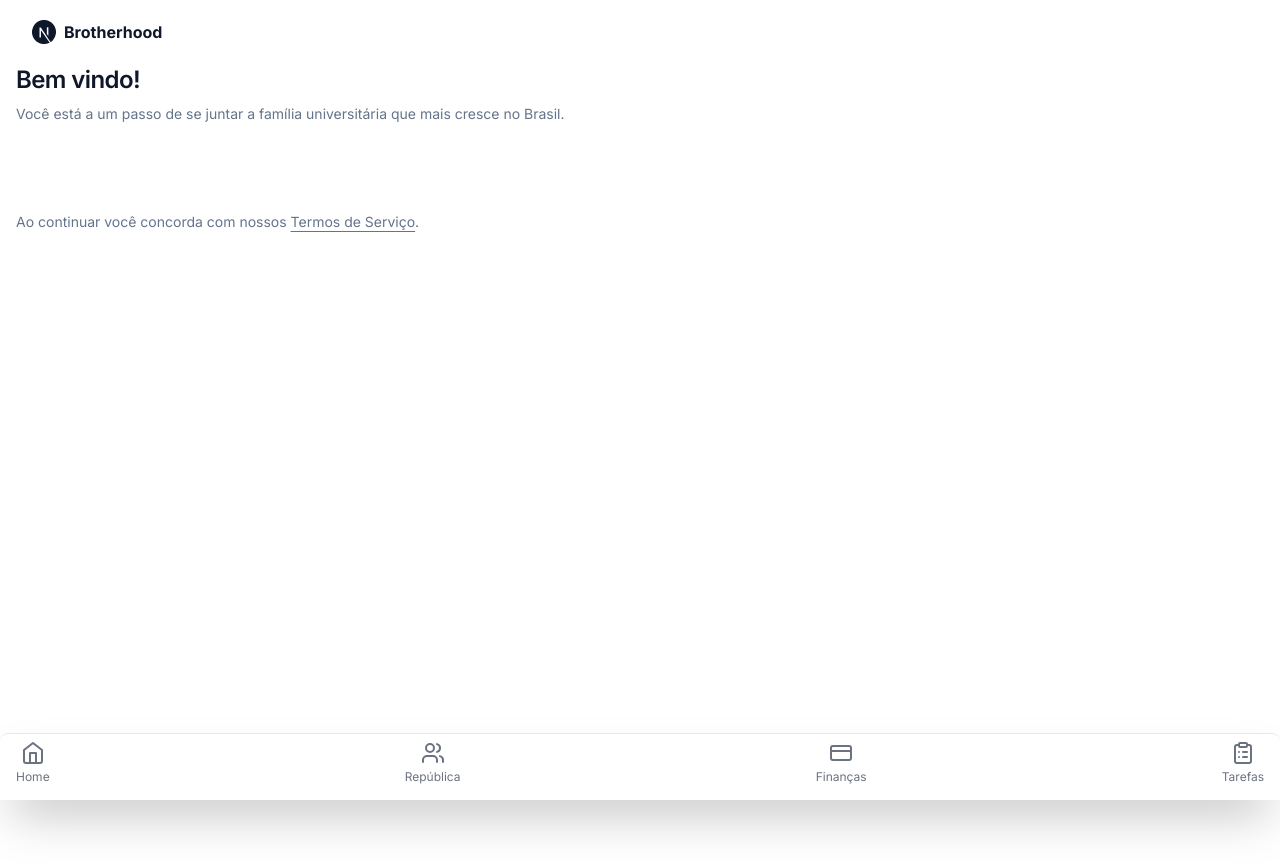
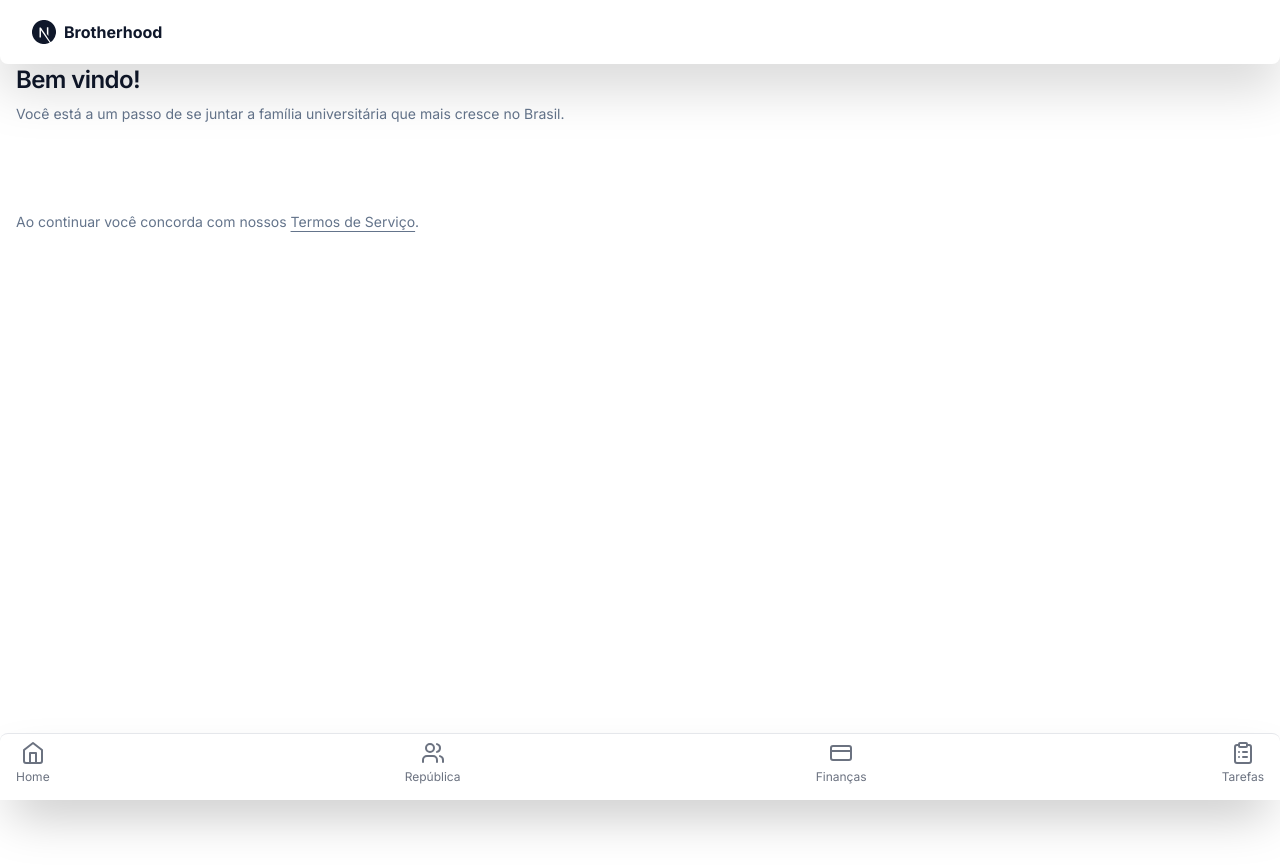
Before and after one commit to brotherhood-br/frontend, a Next.js app: page /login in a window 1280 px wide. Built offline with nearby package versions, Linux system fonts and the light colour scheme.

Commit message:
Added drop-shadow to header

```diff
--- a/components/site-header.tsx
+++ b/components/site-header.tsx
@@ -6,7 +6,7 @@ import { ThemeToggle } from "@/components/theme-toggle"
 
 export function SiteHeader() {
   return (
-    <header className="sticky top-0 z-40 w-full bg-background">
+    <header className="sticky top-0 z-40 w-full rounded-b-lg bg-background drop-shadow-2xl">
       <div className="container flex h-16 items-center space-x-4 sm:justify-between sm:space-x-0">
         <MainNav items={siteConfig.mainNav} />
       </div>
```
